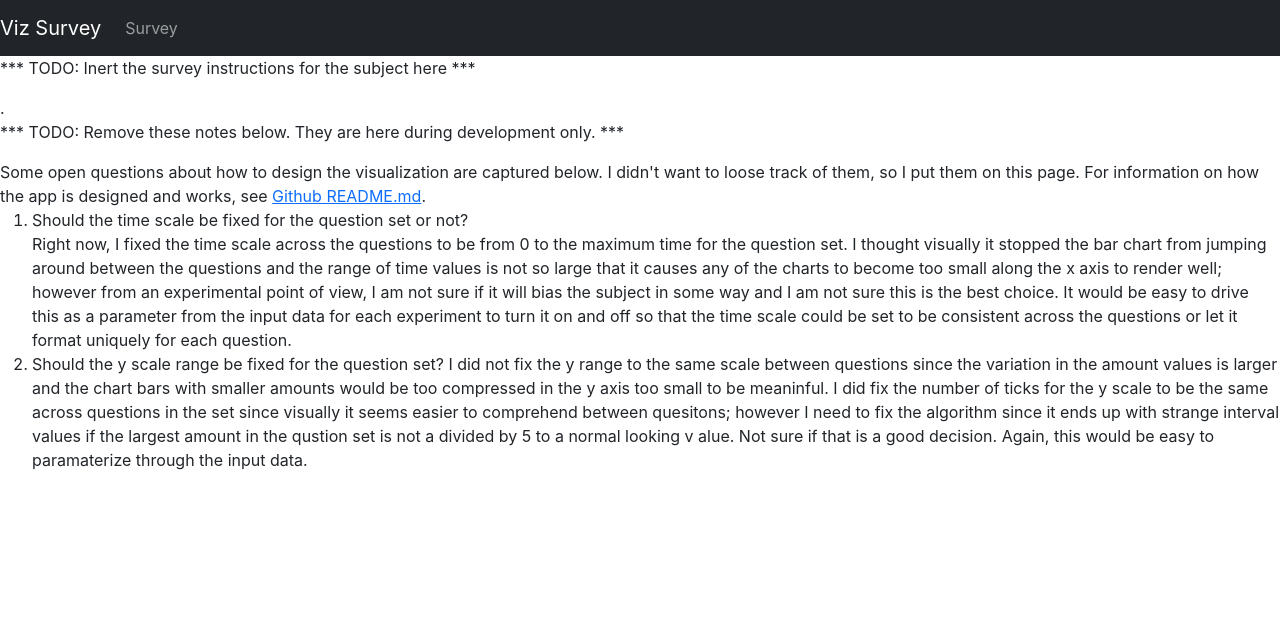
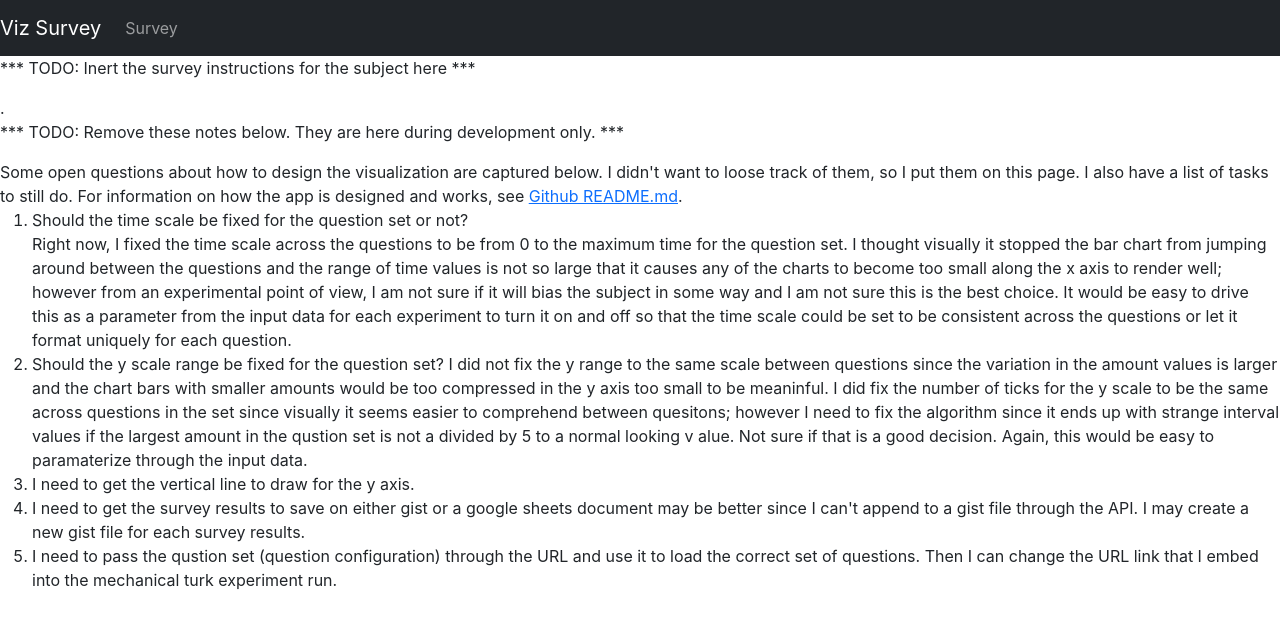
Before and after one commit to yahelnachum/vizsurvey, a React (Create React App) app: page / in a window 1280 px wide. Shown: the top 628 px of the page. Built offline with nearby package versions, Linux system fonts and the light colour scheme; no server answers.

Commit message:
Updated task list.

```diff
--- a/src/App.js
+++ b/src/App.js
@@ -66,8 +66,9 @@ const Home = () => {
         only. ***
       </p>
       Some open questions about how to design the visualization are captured
-      below. I didn't want to loose track of them, so I put them on this page.
-      For information on how the app is designed and works, see{" "}
+      below. I didn't want to loose track of them, so I put them on this page. I
+      also have a list of tasks to still do. For information on how the app is
+      designed and works, see{" "}
       <a
         href="
         https://github.com/pcordone/vizsurvey"
@@ -103,6 +104,17 @@ const Home = () => {
           is a good decision. Again, this would be easy to paramaterize through
           the input data.
         </li>
+        <li>I need to get the vertical line to draw for the y axis.</li>
+        <li>
+          I need to get the survey results to save on either gist or a google
+          sheets document may be better since I can't append to a gist file
+          through the API. I may create a new gist file for each survey results.
+        </li>
+        <li>
+          I need to pass the qustion set (question configuration) through the
+          URL and use it to load the correct set of questions. Then I can change
+          the URL link that I embed into the mechanical turk experiment run.
+        </li>
       </ol>
     </div>
   );
```
